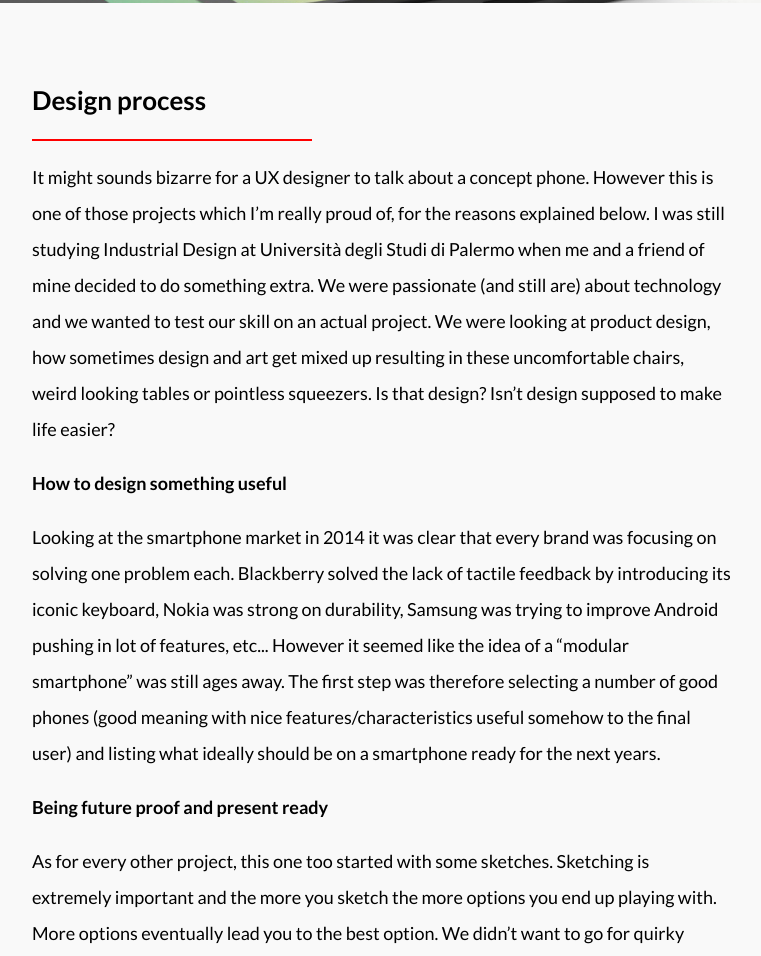
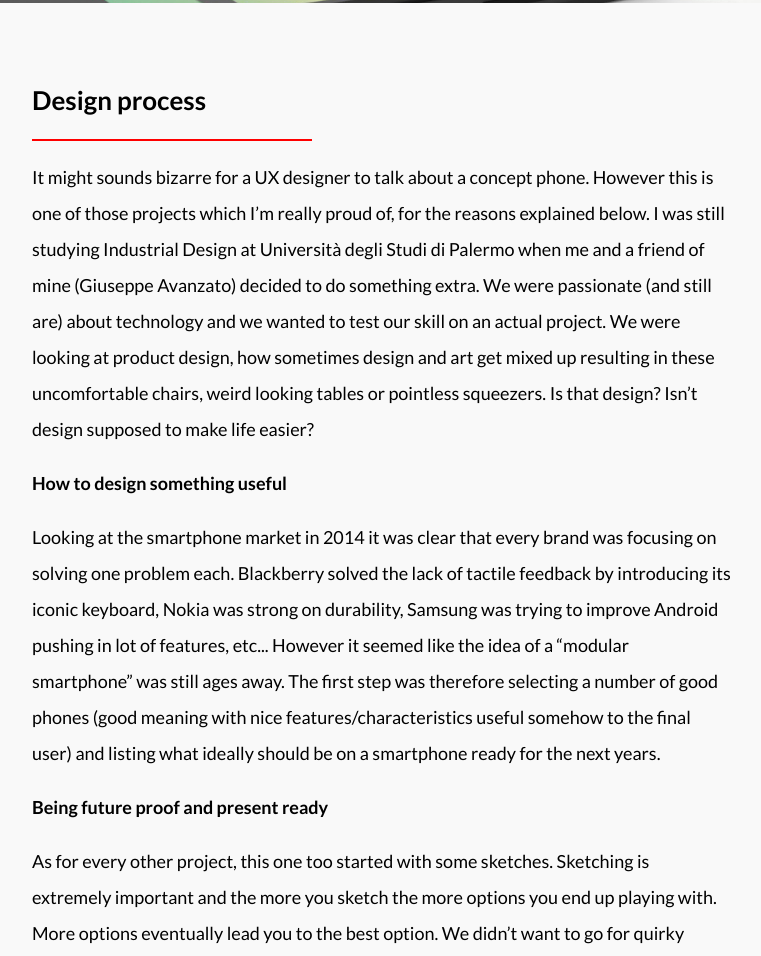
Before and after one commit to enricovicari/enricovicari.github.io, a plain HTML site: page nexusp3.html in a window 1280 px wide. Shown: the part 1367-2323 px from the top of the page, without its empty margins (248-1009 px from the left). Drawn offline with Linux system fonts and the light colour scheme.

Commit message:
Reference to Joe
addition of Giuseppe Avanzato

```diff
--- a/nexusp3.html
+++ b/nexusp3.html
@@ -46,7 +46,7 @@
     <div class="problem problem-8">
       <p>It might sounds bizarre for a UX designer to talk about a concept phone. However this is one of those projects which I’m really proud of, for the reasons explained below.
 
-I was still studying Industrial Design at Università degli Studi di Palermo when me and a friend of mine decided to do something extra. We were passionate (and still are) about technology and we wanted to test our skill on an actual project. We were looking at product design, how sometimes design and art get mixed up resulting in these uncomfortable chairs, weird looking tables or pointless squeezers. Is that design? Isn’t design supposed to make life easier?&nbsp;</p>
+I was still studying Industrial Design at Università degli Studi di Palermo when me and a friend of mine (Giuseppe Avanzato) decided to do something extra. We were passionate (and still are) about technology and we wanted to test our skill on an actual project. We were looking at product design, how sometimes design and art get mixed up resulting in these uncomfortable chairs, weird looking tables or pointless squeezers. Is that design? Isn’t design supposed to make life easier?&nbsp;</p>
       <p><strong>How to design something&nbsp;useful</strong></p>
       <p>Looking at the smartphone market in 2014 it was clear that every brand was focusing on solving one problem each. Blackberry solved the lack of tactile feedback by introducing its iconic keyboard, Nokia was strong on durability, Samsung was trying to improve Android pushing in lot of features, etc...  However it seemed like the idea of a “modular smartphone” was still ages away. The first step was therefore selecting a number of good phones (good meaning with nice features/characteristics useful somehow to the final user) and listing what ideally should be on a smartphone ready for the next years.&nbsp;</p>
       <p><strong>Being future proof and present ready</strong></p>
```
